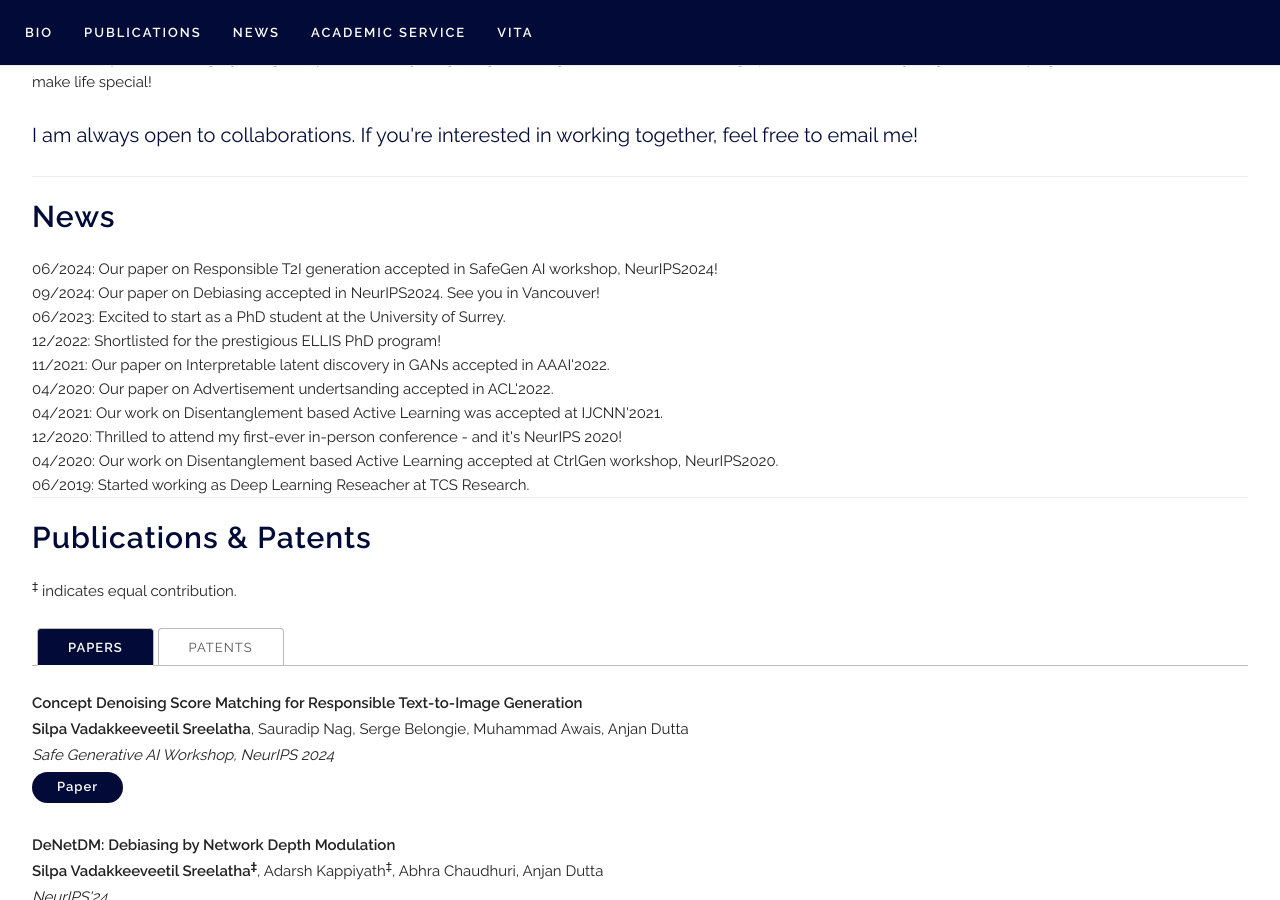
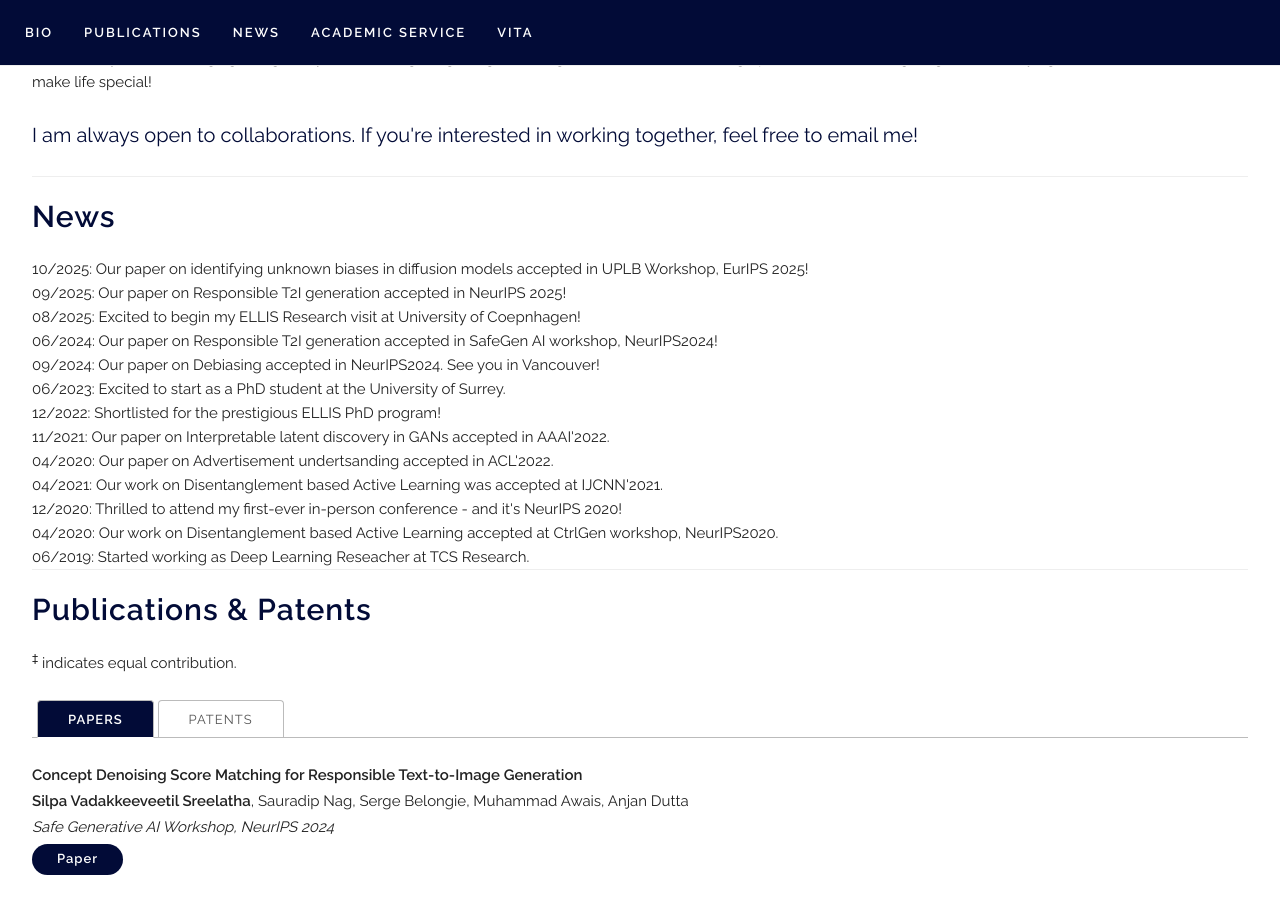
Before and after one commit to VSSILPA/vssilpa.github.io, a Jekyll site: the page built from index.html, in a window 1280 px wide and 900 px high, scrolled down 676 px. Built offline with Jekyll 4.4.1, drawn with Linux system fonts in a browser that asks for light colours; some web fonts are replaced.

Commit message:
Update index.html

```diff
--- a/index.html
+++ b/index.html
@@ -23,6 +23,21 @@ title: Home
 <!-- ========== NEWS ========== -->
 <div class="docs-section" id="news">
   <h4>News</h4>
+
+    <div class="news-item">
+    <span class="date">10/2025:</span>
+    <span class="content">Our paper on identifying unknown biases in diffusion models accepted in UPLB Workshop, EurIPS 2025!</span>
+</div>
+
+    <div class="news-item">
+    <span class="date">09/2025:</span>
+    <span class="content">Our paper on Responsible T2I generation accepted in NeurIPS 2025!</span>
+</div>
+
+    <div class="news-item">
+    <span class="date">08/2025:</span>
+    <span class="content">Excited to begin my ELLIS Research visit at University of Coepnhagen!</span>
+</div>
 
   <div class="news-item">
     <span class="date">06/2024:</span>
```
